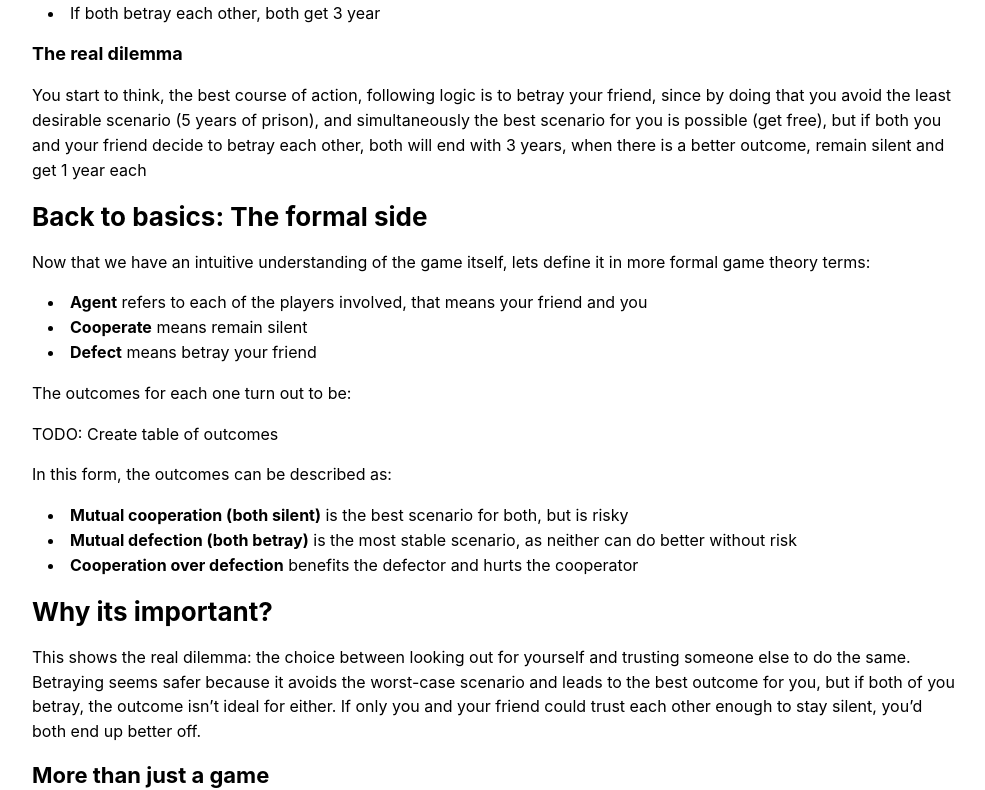
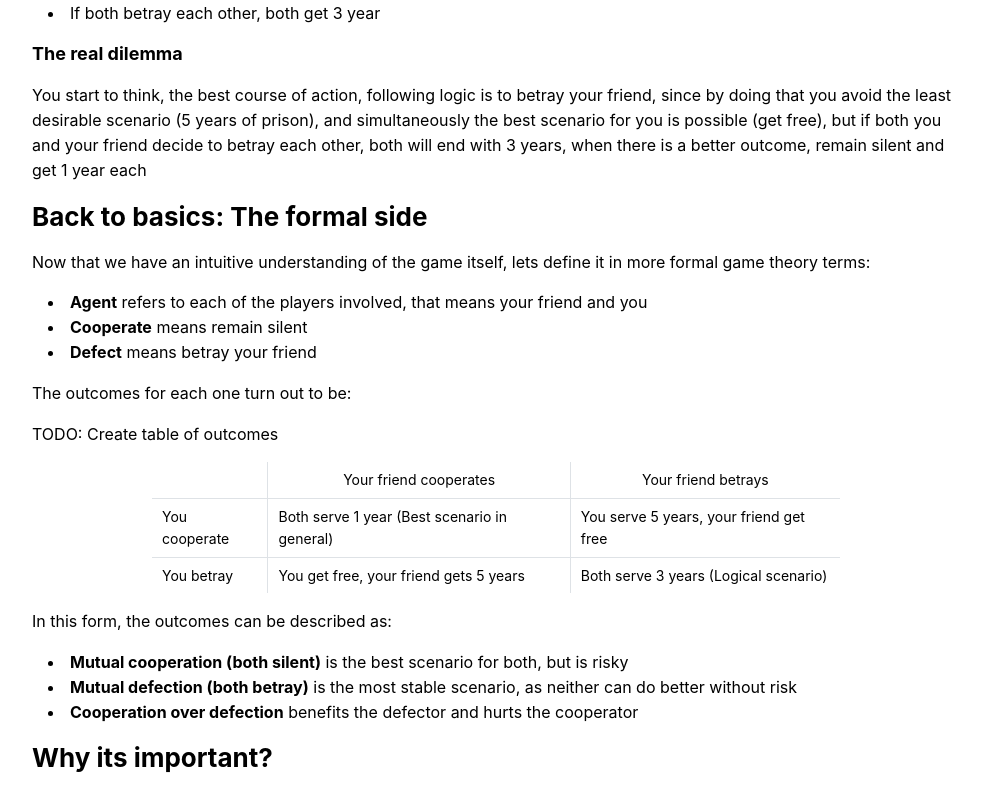
Before and after one commit to AndresCRamos/prisoners-dilemma, a React (Vite) app: page / in a window 1280 px wide. Shown: the part 1678-2468 px from the top of the page, without its empty margins (144-1129 px from the left). Built offline with nearby package versions, Linux system fonts and the light colour scheme.

Commit message:
Add outcome table

```diff
--- a/src/components/LearnMore/LearnMore.tsx
+++ b/src/components/LearnMore/LearnMore.tsx
@@ -1,5 +1,6 @@
 import { Blockquote, Container, List, Stack, Text, Title } from "@mantine/core";
 import React from "react";
+import OutcomeTable from "./OutcomeTable";
 const LearnMore: React.FC = () => {
   return (
     <>
@@ -23,7 +24,7 @@ const LearnMore: React.FC = () => {
             crime, you are not allow to communicate whatsoever with your friend,
             and the cop tells you that, while they have evidence for a lesser
             charge, that will get you and your friend each one year in jail, he
-            admits they dont have enough evidence for the main charge, so he
+            admits they don't have enough evidence for the main charge, so he
             offers a bargain.
           </Text>
           <Title order={4}>Bargain: Betray your friend?</Title>
@@ -87,6 +88,7 @@ const LearnMore: React.FC = () => {
           </List>
           <Text>The outcomes for each one turn out to be:</Text>
           TODO: Create table of outcomes
+          <OutcomeTable />
           <Text>In this form, the outcomes can be described as:</Text>
           <List listStyleType="initial" withPadding>
             <List.Item>
--- /dev/null
+++ b/src/components/LearnMore/OutcomeTable.tsx
@@ -0,0 +1,30 @@
+import { Container, Table } from "@mantine/core";
+import React from "react";
+
+const OutcomeTable: React.FC = () => {
+  return (
+    <Container size={"sm"}>
+      <Table withColumnBorders>
+        <Table.Tbody>
+          <Table.Tr>
+            <Table.Td />
+            <Table.Td className="text-center">Your friend cooperates</Table.Td>
+            <Table.Td className="text-center">Your friend betrays</Table.Td>
+          </Table.Tr>
+          <Table.Tr>
+            <Table.Td>You cooperate</Table.Td>
+            <Table.Td>Both serve 1 year (Best scenario in general)</Table.Td>
+            <Table.Td>You serve 5 years, your friend get free</Table.Td>
+          </Table.Tr>
+          <Table.Tr>
+            <Table.Td>You betray</Table.Td>
+            <Table.Td>You get free, your friend gets 5 years</Table.Td>
+            <Table.Td>Both serve 3 years (Logical scenario)</Table.Td>
+          </Table.Tr>
+        </Table.Tbody>
+      </Table>
+    </Container>
+  );
+};
+
+export default OutcomeTable;
```
